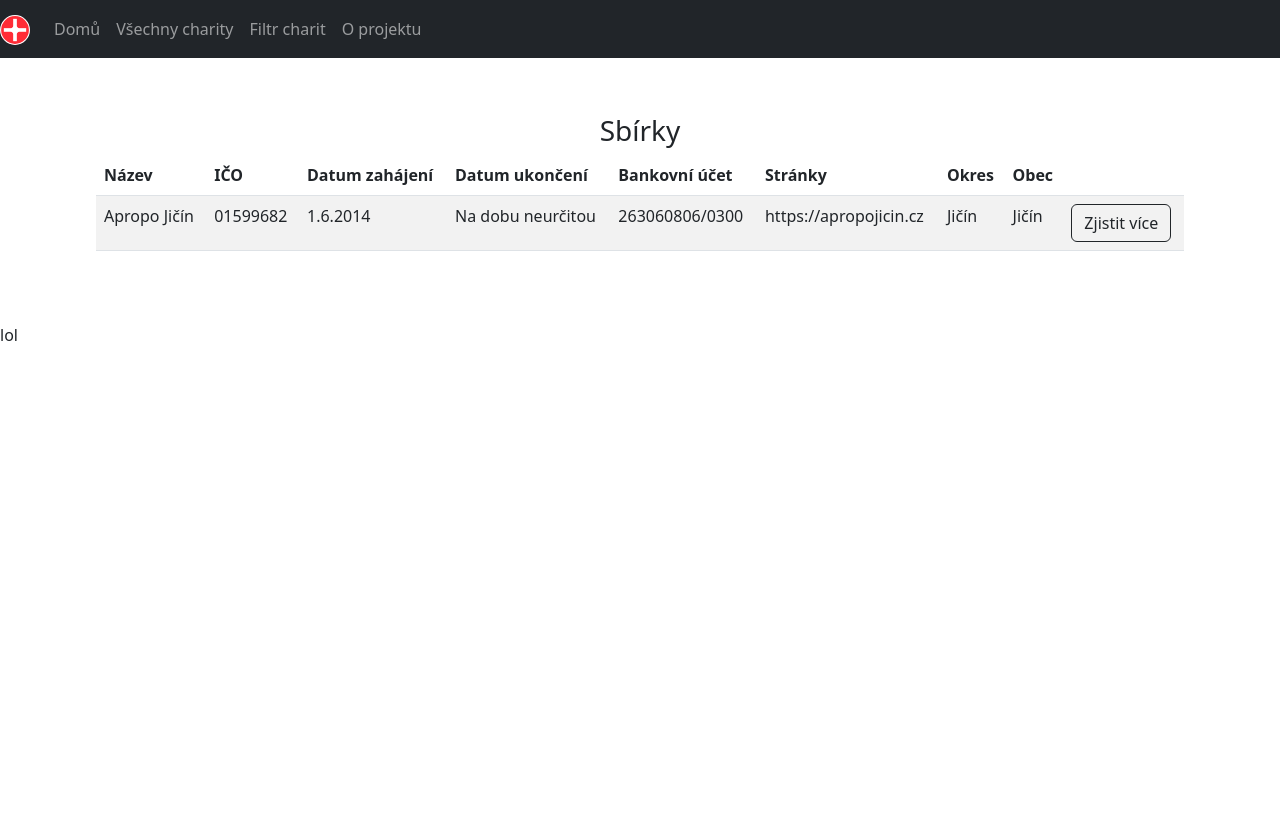
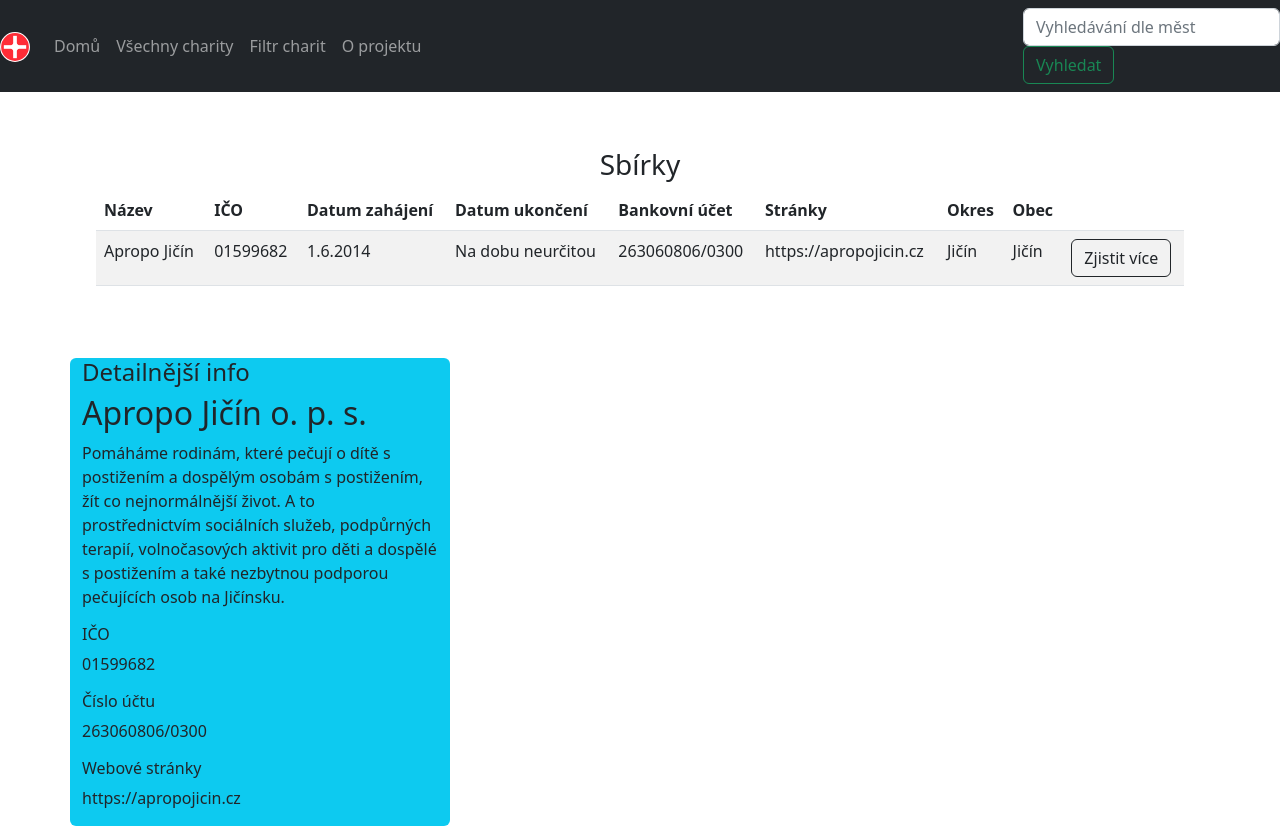
Before and after one commit to matousek11/charity, a Next.js app: page / in a window 1280 px wide. Before the commit the page ends 800 px from the top, so only its background shows below. Built offline with nearby package versions, Linux system fonts and the light colour scheme.

Commit message:
Item.js a upravený Layout.js

```diff
--- a/src/modules/common/Item.js
+++ b/src/modules/common/Item.js
@@ -1,7 +1,31 @@
 import React from 'react'
 
 const Item = () => {
-  return <>lol</>
+  return (
+    <>
+      <div className="container">
+        <div className="row">
+          <div className="col-md-4 rounded bg-info">
+            <h4>Detailnější info</h4>
+            <h2>Apropo Jičín o. p. s.</h2>
+            <p>
+              Pomáháme rodinám, které pečují o dítě s postižením a dospělým
+              osobám s postižením, žít co nejnormálnější život. A to
+              prostřednictvím sociálních služeb, podpůrných terapií,
+              volnočasových aktivit pro děti a dospělé s postižením a také
+              nezbytnou podporou pečujících osob na Jičínsku.
+            </p>
+            <h6>IČO</h6>
+            <p>01599682</p>
+            <h6>Číslo účtu</h6>
+            <p>263060806/0300</p>
+            <h6>Webové stránky</h6>
+            <p>https://apropojicin.cz</p>
+          </div>
+        </div>
+      </div>
+    </>
+  )
 }
 
 export default Item
--- a/src/modules/common/Layout.js
+++ b/src/modules/common/Layout.js
@@ -44,6 +44,17 @@
               </li>
             </ul>
           </div>
+          <form class="form-inline">
+            <input
+              class="form-control mr-sm-2"
+              type="search"
+              placeholder="Vyhledávání dle měst"
+              aria-label="Search"
+            />
+            <button class="btn btn-outline-success my-2 my-sm-0" type="submit">
+              Vyhledat
+            </button>
+          </form>
         </nav>
       </div>
       {children}
```
